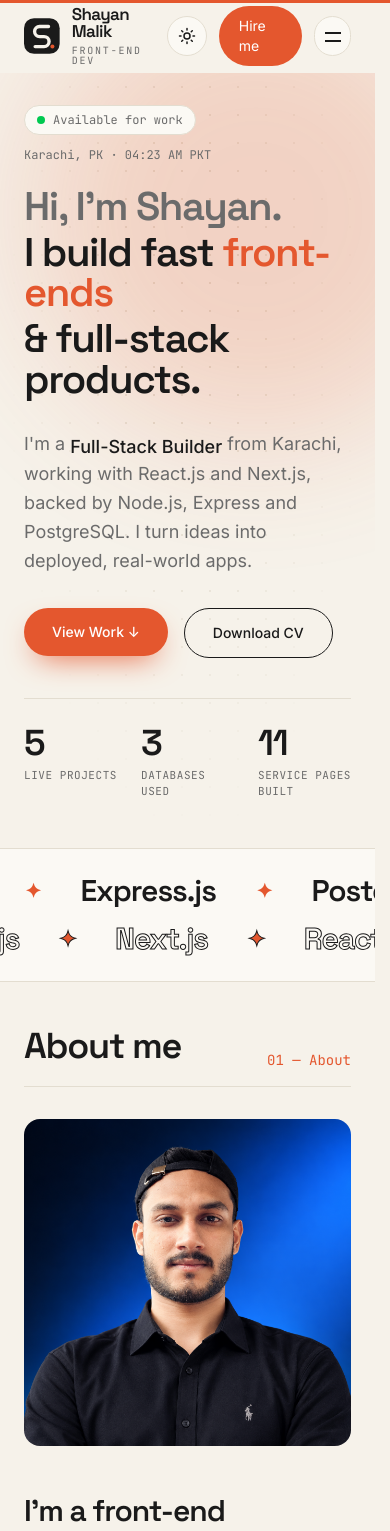
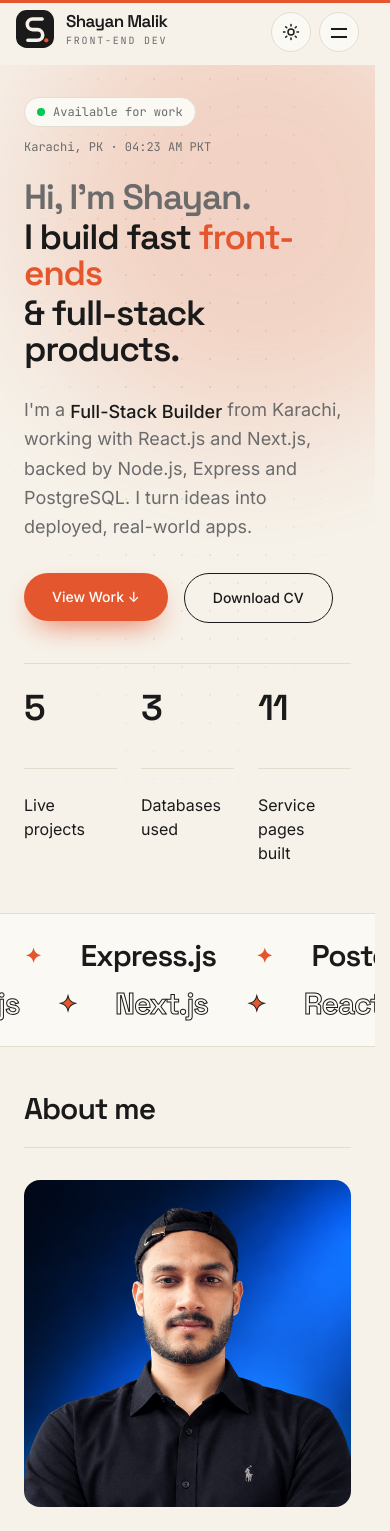
Before and after one commit to shayan-malik/shayanmalik, a Next.js app: page / in a window 390 px wide. Shown: the top 1531 px of the page. Built offline with nearby package versions, Linux system fonts and the light colour scheme.

Commit message:
new changes

```diff
--- a/src/app/globals.css
+++ b/src/app/globals.css
@@ -168,3 +168,6 @@ html.is-loading {
 html[data-theme="dark"] .logo-mono {
   filter: invert(1);
 }
+
+html, body { max-width: 100%; }
+body { overflow-x: clip; } /* hidden nahi, clip: sticky navbar nahi tootta */
--- a/src/components/CaseStudy.jsx
+++ b/src/components/CaseStudy.jsx
@@ -196,7 +196,7 @@ export default function CaseStudy() {
 
         <div className="grid items-start gap-10 lg:grid-cols-12 lg:gap-14">
           {/* timeline */}
-          <div className="lg:col-span-6">
+          <div className="min-w-0 lg:col-span-6">
             <div className="mb-8 flex flex-wrap items-center gap-2">
               {["PostgreSQL", "SQL Transactions", "Node.js", "Express.js"].map((t) => (
                 <span
@@ -254,7 +254,7 @@ export default function CaseStudy() {
 
           {/* simulator */}
           <motion.div
-            className="lg:sticky lg:top-24 lg:col-span-6"
+            className="min-w-0 lg:sticky lg:top-24 lg:col-span-6"
             initial={{ opacity: 0, y: 32 }}
             whileInView={{ opacity: 1, y: 0 }}
             viewport={{ once: true, margin: "-60px" }}
--- a/src/components/Contact.jsx
+++ b/src/components/Contact.jsx
@@ -36,13 +36,14 @@ export default function Contact() {
 
         <div className="grid md:grid-cols-2 gap-14">
           <Reveal>
-            <h3 className="font-display text-5xl md:text-7xl leading-[1.02]">
-              Let&apos;s build something <span className="text-[var(--accent)]">together.</span>
+            <h3 className="font-display text-4xl sm:text-5xl md:text-7xl leading-[1.02]">
+              Let&apos;s build something{" "}
+              <span className="text-[var(--accent)]">together.</span>
             </h3>
             <ul className="mt-10 space-y-3 text-sm">
               <li>
                 <a
-                  className="hover:text-[var(--accent)]"
+                  className="link-underline break-all hover:text-[var(--accent)]"
                   href={`mailto:${profile.email}`}
                 >
                   ✉ {profile.email}
--- a/src/components/Hero.jsx
+++ b/src/components/Hero.jsx
@@ -93,7 +93,7 @@ export default function Hero() {
           </span>
         </motion.div>
 
-        <h1 className="font-display text-[clamp(2.5rem,7vw,5.75rem)] leading-[1.02]">
+        <h1 className="font-display text-[clamp(2.2rem,7vw,5.75rem)] leading-[1.02]">
           {lines.map((line, i) => (
             <span key={i} className="block overflow-hidden pb-[0.12em]">
               <motion.span
@@ -155,7 +155,7 @@ export default function Hero() {
               <div className="font-display text-4xl md:text-5xl">
                 <CountUp to={s.n} />
               </div>
-              <div className="mt-1 font-tag text-[11px] uppercase tracking-wider text-[var(--muted)]">
+              <div className="mt-10 grid max-w-xl grid-cols-3 gap-4 border-t border-[var(--line)] pt-6 md:gap-6">
                 {s.label}
               </div>
             </div>
--- a/src/components/Navbar.jsx
+++ b/src/components/Navbar.jsx
@@ -3,8 +3,8 @@ import { useEffect, useState } from "react";
 import { motion, AnimatePresence } from "framer-motion";
 import Logo from "./Logo";
 import Magnetic from "./Magnetic";
+import ThemeToggle from "./ThemeToggle";
 import { useReady } from "./LoaderContext";
-import ThemeToggle from "./ThemeToggle";
 
 const links = [
   { id: "about", label: "About" },
@@ -44,6 +44,13 @@ export default function Navbar() {
     return () => obs.disconnect();
   }, []);
 
+  // desktop size par jaate hi mobile menu band
+  useEffect(() => {
+    const onResize = () => window.innerWidth >= 768 && setOpen(false);
+    window.addEventListener("resize", onResize);
+    return () => window.removeEventListener("resize", onResize);
+  }, []);
+
   return (
     <motion.header
       initial={{ y: -80, opacity: 0 }}
@@ -51,16 +58,16 @@ export default function Navbar() {
       transition={{ duration: 0.7, ease: [0.22, 1, 0.36, 1] }}
       className={`sticky top-0 z-50 border-b transition-colors duration-300 ${
         scrolled || open
-          ? "bg-[var(--bg)]/85 backdrop-blur-md border-[var(--line)]"
+          ? "bg-[var(--bg)]/90 backdrop-blur-md border-[var(--line)]"
           : "bg-transparent border-transparent"
       }`}
     >
-      <nav className="mx-auto max-w-6xl px-6 h-[72px] flex items-center justify-between">
-        <a href="#" aria-label="Home">
+      <nav className="mx-auto flex h-16 max-w-6xl items-center justify-between gap-3 px-4 sm:px-6 md:h-[72px]">
+        <a href="#" aria-label="Home" className="min-w-0 shrink">
           <Logo />
         </a>
 
-        <ul className="hidden md:flex items-center gap-1 rounded-full border border-[var(--line)] bg-[var(--card)]/70 p-1 text-sm">
+        <ul className="hidden items-center gap-1 rounded-full border border-[var(--line)] bg-[var(--card)]/70 p-1 text-sm md:flex">
           {links.map((l) => (
             <li key={l.id}>
               <a href={`#${l.id}`} className="relative block rounded-full px-4 py-1.5">
@@ -85,21 +92,26 @@ export default function Navbar() {
           ))}
         </ul>
 
-        <div className="flex items-center gap-3">
+        <div className="flex shrink-0 items-center gap-2 sm:gap-3">
           <ThemeToggle />
+
+          {/* Hire me: sirf sm+ screens par. Mobile par menu ke andar hai */}
+          <div className="hidden sm:block">
             <Magnetic strength={0.25}>
               <a
                 href="#contact"
-              className="block text-sm rounded-full bg-[var(--accent)] text-white px-5 py-2.5 hover:opacity-90 transition"
+                className="block rounded-full bg-[var(--accent)] px-5 py-2.5 text-sm text-white transition hover:opacity-90"
               >
                 Hire me
               </a>
             </Magnetic>
+          </div>
 
           <button
             onClick={() => setOpen(!open)}
             aria-label="Toggle menu"
-            className="md:hidden relative h-10 w-10 rounded-full border border-[var(--line)] bg-[var(--card)]"
+            aria-expanded={open}
+            className="relative h-10 w-10 shrink-0 rounded-full border border-[var(--line)] bg-[var(--card)] md:hidden"
           >
             <span
               className={`absolute left-1/2 top-1/2 h-[1.5px] w-4 -translate-x-1/2 bg-[var(--ink)] transition-transform duration-300 ${
@@ -122,20 +134,29 @@ export default function Navbar() {
             animate={{ opacity: 1, height: "auto" }}
             exit={{ opacity: 0, height: 0 }}
             transition={{ duration: 0.3 }}
-            className="md:hidden overflow-hidden border-t border-[var(--line)]"
+            className="overflow-hidden border-t border-[var(--line)] md:hidden"
           >
-            <ul className="px-6 py-4">
+            <ul className="px-4 py-3 sm:px-6">
               {links.map((l) => (
                 <li key={l.id}>
                   <a
                     href={`#${l.id}`}
                     onClick={() => setOpen(false)}
-                    className="block py-3 font-display text-3xl border-b border-[var(--line)] last:border-0"
+                    className="block border-b border-[var(--line)] py-3.5 font-display text-2xl"
                   >
                     {l.label}
                   </a>
                 </li>
               ))}
+              <li className="pb-2 pt-4">
+                <a
+                  href="#contact"
+                  onClick={() => setOpen(false)}
+                  className="block rounded-full bg-[var(--accent)] py-3 text-center text-sm font-medium text-white"
+                >
+                  Hire me
+                </a>
+              </li>
             </ul>
           </motion.div>
         )}
--- a/src/components/SectionHead.jsx
+++ b/src/components/SectionHead.jsx
@@ -9,7 +9,7 @@ export default function SectionHead({ num, title }) {
       <div className="flex items-end justify-between pb-4">
         <div className="overflow-hidden py-1">
           <motion.h2
-            className="font-display text-4xl md:text-6xl"
+            className="font-display text-3xl sm:text-4xl md:text-6xl"
             initial={{ y: "110%" }}
             whileInView={{ y: 0 }}
             viewport={{ once: true }}
@@ -19,7 +19,7 @@ export default function SectionHead({ num, title }) {
           </motion.h2>
         </div>
         <motion.span
-          className="font-tag text-sm text-[var(--accent)]"
+          className="hidden shrink-0 font-tag text-sm text-[var(--accent)] sm:block"
           initial={{ opacity: 0 }}
           whileInView={{ opacity: 1 }}
           viewport={{ once: true }}
--- a/src/components/Skills.jsx
+++ b/src/components/Skills.jsx
@@ -203,7 +203,7 @@ export default function Skills() {
         <div className="h-[2px] w-full bg-[var(--line)]">
           <motion.div
             key={layer.key}
-            className="h-full origin-left bg-[var(--accent)]"
+            className="min-w-0 p-5 md:p-8"
             initial={{ scaleX: 0 }}
             animate={{ scaleX: 1 }}
             transition={{ duration: 0.6, ease }}
@@ -227,7 +227,7 @@ export default function Skills() {
               <p className="max-w-md text-sm text-[var(--muted)]">{layer.desc}</p>
             </div>
 
-            <ul className="grid grid-cols-2 gap-3 sm:grid-cols-3 md:grid-cols-4">
+            <ul className="grid grid-cols-2 gap-3 md:grid-cols-4">
               {layer.items.map((it, i) => (
                 <motion.li
                   key={it.n}
@@ -235,10 +235,10 @@ export default function Skills() {
                   animate={{ opacity: 1, scale: 1, y: 0 }}
                   transition={{ delay: i * 0.04, duration: 0.35, ease }}
                   whileHover={{ y: -4 }}
-                  className="flex cursor-default items-center gap-3 rounded-2xl border border-[var(--line)] bg-[var(--bg)] px-4 py-3.5 transition-colors hover:border-[var(--accent)]"
+                  className="min-w-0 flex cursor-default items-center gap-3 rounded-2xl border border-[var(--line)] bg-[var(--bg)] px-4 py-3.5 transition-colors hover:border-[var(--accent)]"
                 >
                   <Logo item={it} size={28} />
-                  <span className="text-sm leading-tight">{it.n}</span>
+                  <span className="text-sm leading-tight break-words">{it.n}</span>
                 </motion.li>
               ))}
             </ul>
```
Lines whose indentation alone changed are shown as unchanged.
